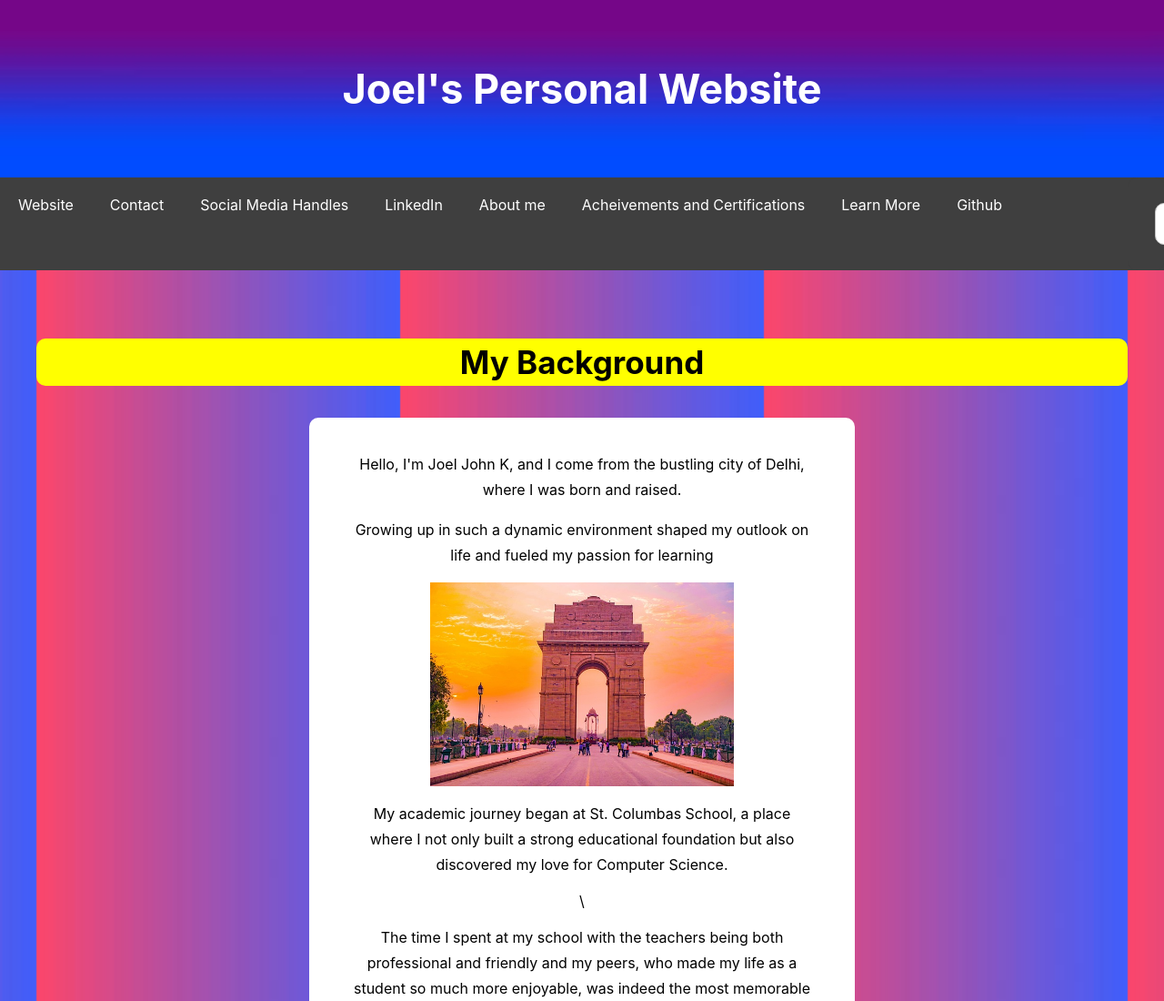
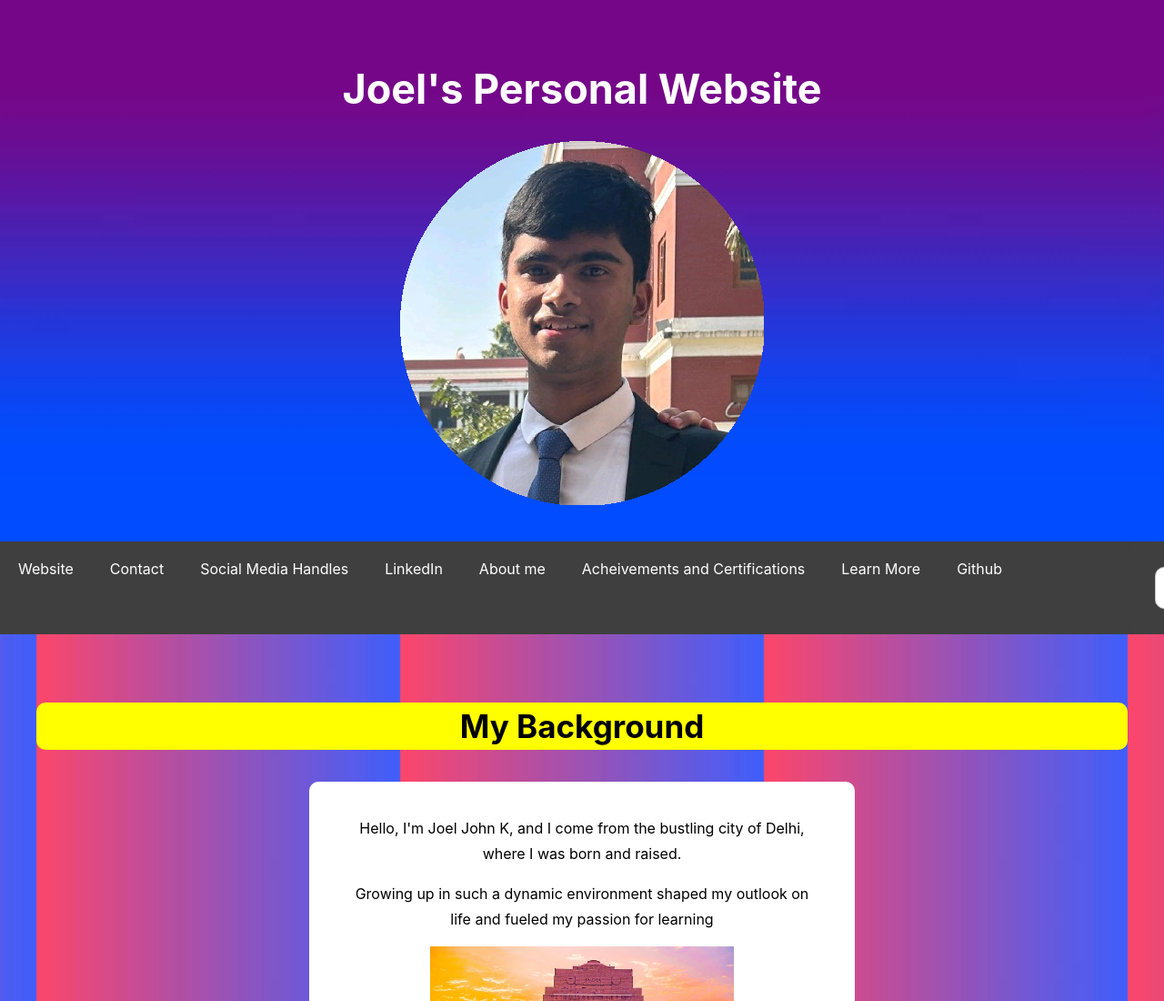
Before and after one commit to JoelKizhakkayil/joel, a plain HTML site: page background.html in a window 1280 px wide. Shown: the top 1100 px of the page at 91% size. Drawn offline with Linux system fonts and the light colour scheme.

Commit message:
Update background.html

```diff
--- a/background.html
+++ b/background.html
@@ -8,6 +8,7 @@
 <body>
     <header>
         <a href="index.html"><h1>Joel's Personal Website</h1></a>
+        <img src="circular_joel_image.png" class="png" alt="Thats ME!">
     </header>
     <nav>
         <a href="index.html">Website</a>
```
